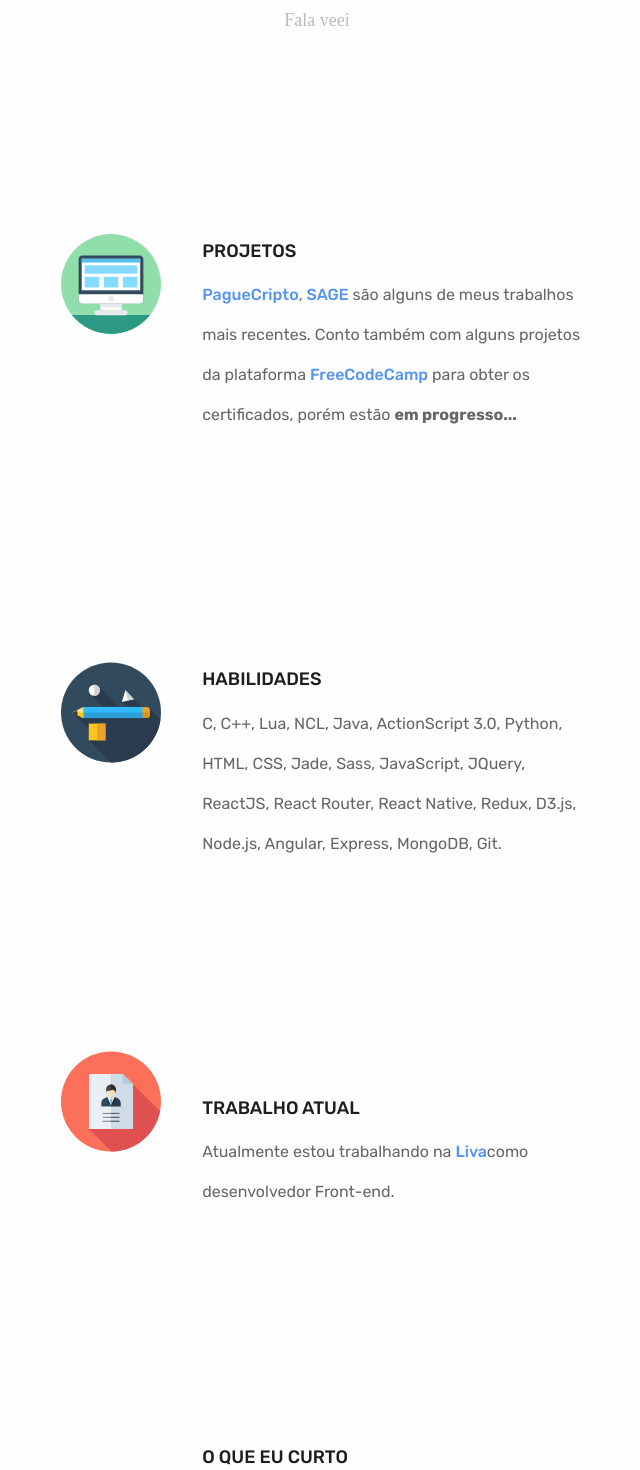
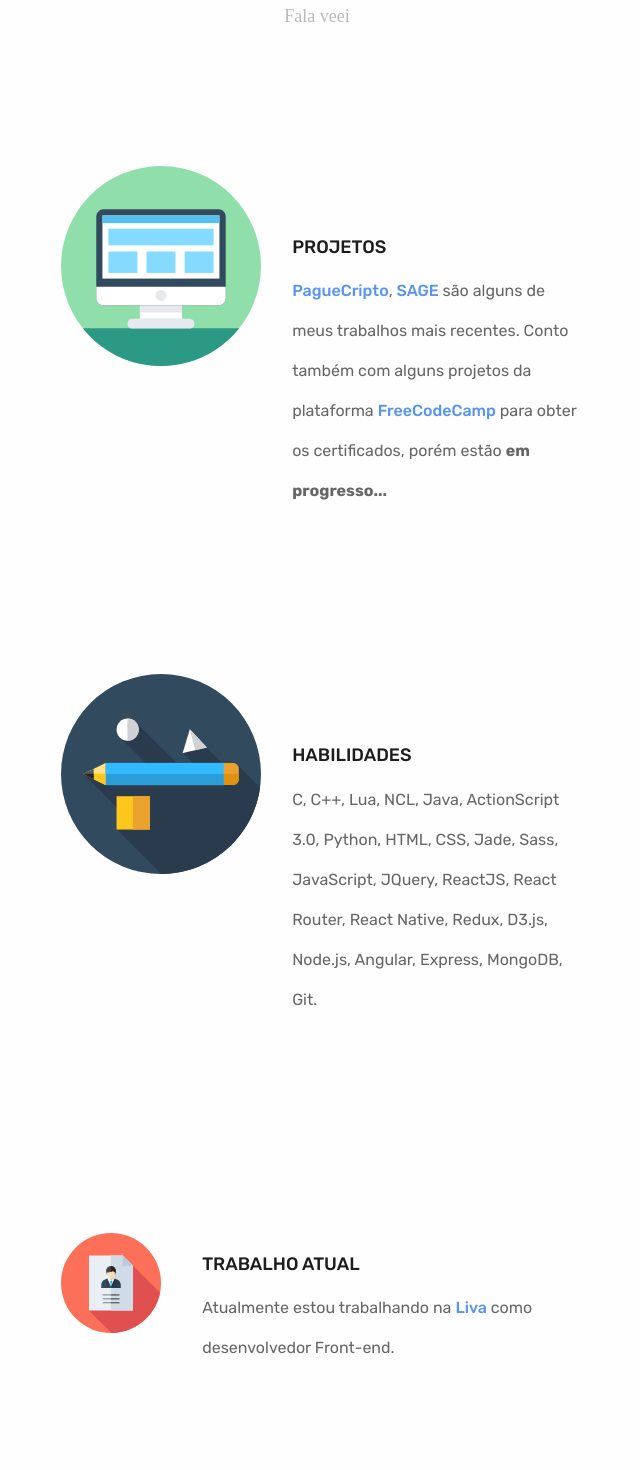
Before and after one commit to oliverigor/portifolio, a React (Create React App) app: page / in a window 1280 px wide. Shown: the part 400-1870 px from the top of the page, without its empty margins (323-963 px from the left). Built offline with nearby package versions, Linux system fonts and the light colour scheme; a web font is replaced by a local one.

Commit message:
Fixing layot

```diff
--- a/src/App.js
+++ b/src/App.js
@@ -1,7 +1,6 @@
 import React, { Component } from "react";
 import "./App.css";
 import Messenger from "./messenger.js";
-import Photo from "./photo.png";
 import Skills from "./skills.svg";
 import Computer from "./computer.svg";
 import Job from "./job.svg";
@@ -16,12 +15,12 @@ class App extends Component {
     return (
       <div className="App">
         <div className="App-Louco">
-          <img className="self-photo" src={Myself} width={200} />
+          <img alt="selfie" className="self-photo" src={Myself} width={200} />
           <h1 className="App-title">Igor Martins</h1>
         </div>
 
         <div style={{ height: "80px" }}>
-          <p className="App-intro">
+          <div className="App-intro" style={{ color: "#bbb" }}>
             <Messenger
               news={[
                 "Fala veei",
@@ -31,12 +30,12 @@ class App extends Component {
                 "sou aspirante a desenvolvedor full-stack!!"
               ]}
             />
-          </p>
+          </div>
         </div>
 
         <div className="skill_set">
           <div className="skill_box">
-            <img src={Computer} width={100} />
+            <img alt="computer" src={Computer} width={200} height={300} />
             <div>
               <h1 className="title">PROJETOS</h1>
               <h2 className="text_box">
@@ -52,7 +51,7 @@ class App extends Component {
             </div>
           </div>
           <div className="skill_box">
-            <img src={Skills} width={100} />
+            <img alt="skills" src={Skills} width={200} height={300} />
             <div>
               <h1 className="title">HABILIDADES</h1>
               <h2 className="text_box">
@@ -63,21 +62,22 @@ class App extends Component {
             </div>
           </div>
           <div className="skill_box">
-            <img src={Current} width={100} />
+            <img alt="current" src={Current} width={100} height={300} />
             <div>
               <h1 className="title">TRABALHO ATUAL</h1>
               <h2 className="text_box">
-                Atualmente estou trabalhando na <a href="https://liva.vc/">
-                  Liva
-                </a>
-                como desenvolvedor Front-end.
+                Atualmente estou trabalhando na{" "}
+                <a href="https://liva.vc/">Liva</a> como desenvolvedor
+                Front-end.
               </h2>
             </div>
           </div>
           <div className="skill_box">
-            <img src={Like} width={100} />
+            <img alt="like" src={Like} width={100} />
             <div>
-              <h1 className="title">O QUE EU CURTO</h1>
+              <h1 className="title" style={{ paddingTop: "33px" }}>
+                O QUE EU CURTO
+              </h1>
               <h2 className="text_box">
                 Além de programação front-end, meus interesses atuais são
                 inteligência artificial e <i>machine learning</i>. Colocando a
@@ -88,7 +88,7 @@ class App extends Component {
             </div>
           </div>
           <div className="skill_box">
-            <img src={Job} width={100} />
+            <img alt="job" src={Job} width={100} />
             <div>
               <h1 className="title">QUER FAZER UMA PROPOSTA?</h1>
               <h2 className="text_box">
@@ -101,7 +101,7 @@ class App extends Component {
             </div>
           </div>
           <div className="skill_box">
-            <img src={Letter} width={100} />
+            <img alt="letter" src={Letter} width={100} />
             <div>
               <h1 className="title">DEIXE SUA MENSAGEM</h1>
               <h2 className="text_box">
@@ -137,16 +137,24 @@ class App extends Component {
         </div>
 
         <div className="footer">
-          {/* <div className="social-btns">
-            <a className="btn facebook" href="#"><i class="fa fa-facebook"></i></a>
-            <a className="btn twitter" href="#"><i class="fa fa-twitter"></i></a>
-            <a className="btn google" href="#"><i class="fa fa-google"></i></a>
-          </div> */}
+          <div className="social-btns">
+            <a
+              className="btn facebook"
+              href="https://www.facebook.com/oliveigor"
+            >
+              <i class="fa fa-facebook" />
+            </a>
+            <a className="btn twitter" href="https://twitter.com/OliverNiggor">
+              <i class="fa fa-twitter" />
+            </a>
+            <a className="btn google" href="m.oliverunb@gmail.com">
+              <i class="fa fa-google" />
+            </a>
+          </div>
           <small>
             <p>
-              MADE BY ME...YES...<a href="https://github.com/oliverigor">
-                IGOR
-              </a>
+              MADE BY ME...YES...
+              <a href="https://github.com/oliverigor">IGOR</a>
             </p>
           </small>
         </div>
--- a/src/index.css
+++ b/src/index.css
@@ -1,42 +1,47 @@
 body {
   margin: 0;
   padding: 0;
-  font-family: 'Gugi', cursive;
+  font-family: "Gugi", cursive;
   background-color: #fefefe;
 }
 
-h1,h2,h3,h4,input, textarea {
-  font-family: 'Rubik', sans-serif;
-  color:#1d1d1d;
+h1,
+h2,
+h3,
+h4,
+input,
+textarea {
+  font-family: "Rubik", sans-serif;
+  color: #1d1d1d;
 }
 
-h1{
+h1 {
   font-weight: 500;
 }
 
-h2{
+h2 {
   font-weight: 400;
 }
 
-h3{
+h3 {
   font-weight: 300;
 }
 
 p {
-  color:#bbb;
+  color: #bbb;
 }
 
-a{
+a {
   text-decoration: none;
-  color:#5694f1;
+  color: #5694f1;
   font-weight: 500;
 }
 
-.self-photo{
+.self-photo {
   border-radius: 50%;
 }
 
-.skill_set{
+.skill_set {
   margin-top: 100px;
   width: 40%;
   margin: auto;
@@ -47,87 +52,83 @@ a{
     width: 97% !important;
     margin-left: 10px !important;
     max-width: 97% !important;
-        margin-right: 0px !important
+    margin-right: 0px !important;
   }
-    .text_box{
+  .text_box {
     padding-left: 0px !important;
     text-align: center !important;
-
   }
-    .title{
+  .title {
     padding-top: 20px !important;
     margin-top: 0px !important;
     text-align: center !important;
     padding-left: 0px !important;
   }
-    .skill_box{
+  .skill_box {
     margin-top: 80px !important;
-      display:block !important;
+    display: block !important;
   }
-    .skill_box:first-child{
+  .skill_box:first-child {
     margin-top: 60px !important;
   }
 
-    .self-photo{
+  .self-photo {
     width: 150px !important;
     height: 150px !important;
   }
-    img{
+  img {
     width: 80px !important;
     height: 75px !important;
   }
 
-    input{
+  input {
     width: 30px;
   }
 }
 
-.skill_box{
-  display:flex;
-  justify-content:space-between;
-  margin-top:100px;
+.skill_box {
+  display: flex;
+
+  margin-top: 100px;
 }
 
-.skill_box:first-child{
-  margin-top:30px;
+.skill_box:first-child {
+  margin-top: 30px;
 }
 
-.footer{
+.footer {
   margin-top: 100px;
   text-align: center;
   width: 100%;
-
 }
 
-.text_box{
-  display: block;
+.text_box {
   padding-left: 10%;
   font-size: 16px;
-  width:95%;
-  color:#666;
+  width: 95%;
+  color: #666;
   text-align: left;
   line-height: 40px;
 }
 
-.title{
-  font-size:18px;
-  text-align:left;
+.title {
+  font-size: 18px;
+  text-align: left;
   padding-left: 10%;
   margin-top: 120px;
-
 }
 
-.form_louco{
+.form_louco {
   display: flex;
   justify-content: center !important;
   padding-top: 40px;
 }
 
-.form_class{
+.form_class {
   padding-top: 10px;
 }
 
-input{
+input {
   width: 300px;
   border: none;
   border-bottom: 1px solid;
@@ -135,7 +136,7 @@ input{
   vertical-align: top;
 }
 
-textarea{
+textarea {
   padding-top: 10px;
   height: 80px;
   width: 300px;
@@ -143,16 +144,14 @@ textarea{
   border-bottom: 1px solid;
   word-wrap: break-word !important;
   vertical-align: top;
-
 }
 
-.btn-submit{
+.btn-submit {
   color: #1d1d1d;
   background-color: #bbb;
-  border-radius:12px;
+  border-radius: 12px;
   border: none;
   width: 100px;
   margin-top: 20px;
   height: 40px;
-
 }
```
Lines whose indentation alone changed are shown as unchanged.
